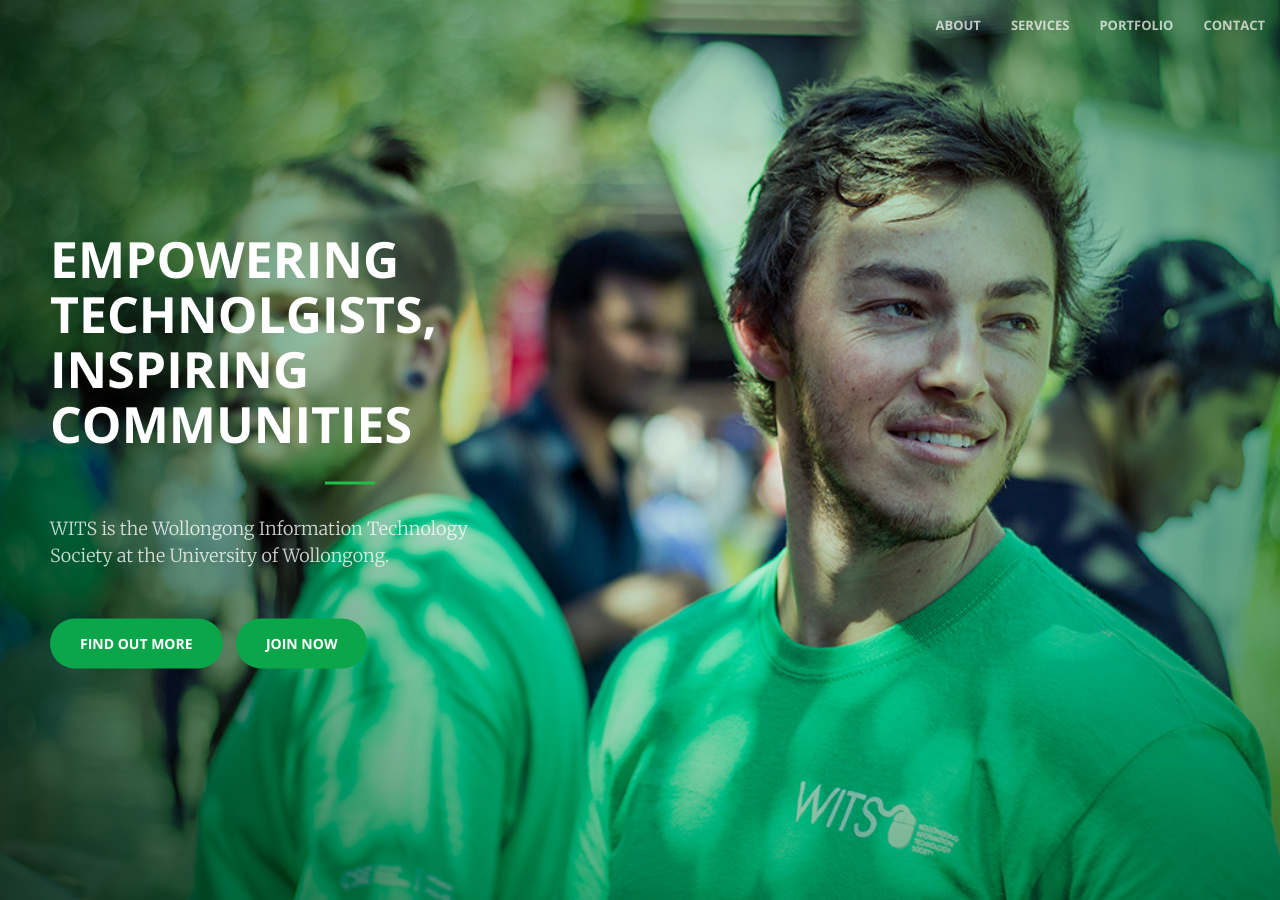
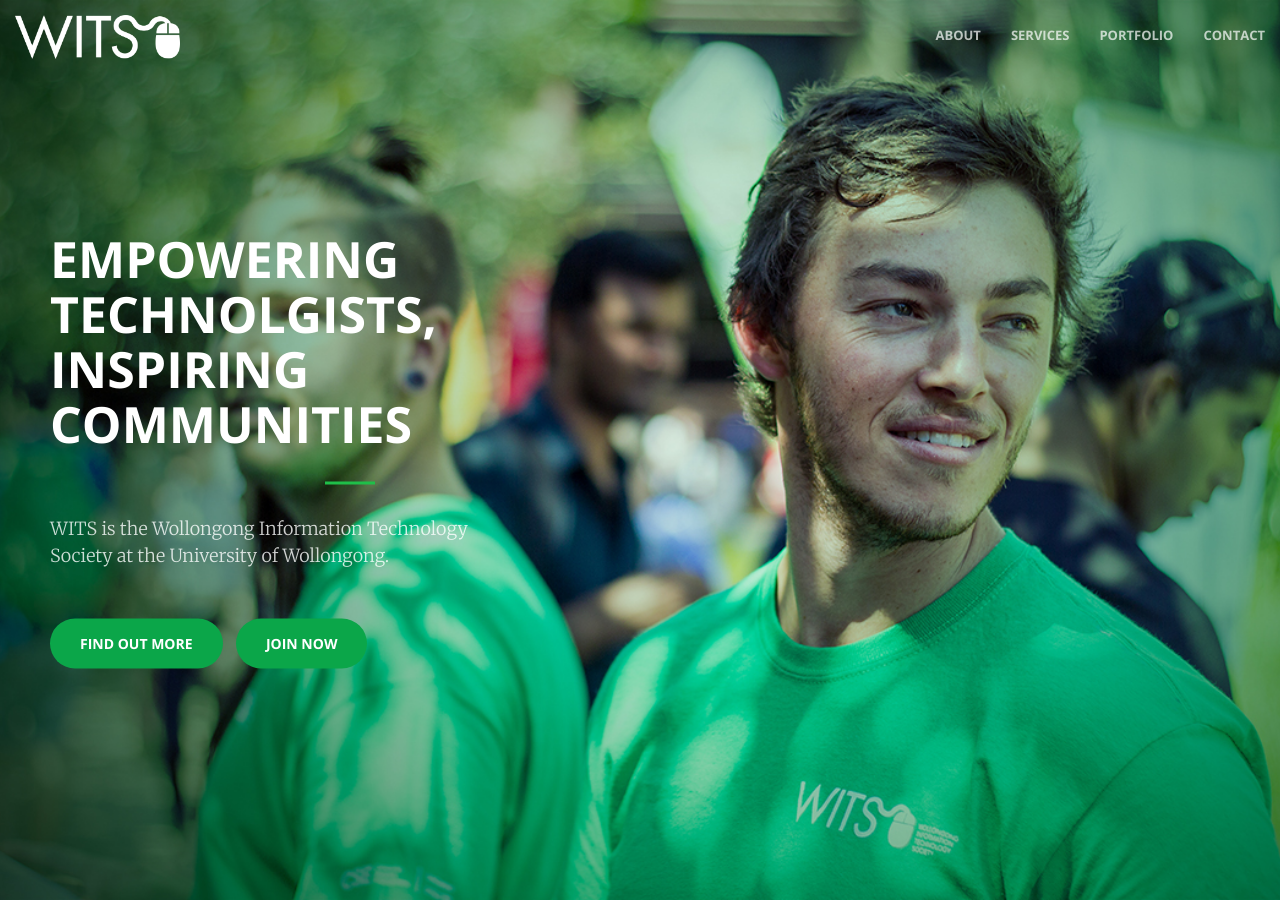
Before and after one commit to uwits/uwits.github.io, a Jekyll site: the page static/index.html, which Jekyll copies as it is, in a window 1280 px wide and 900 px high. Built offline with Jekyll 4.4.1, drawn with Linux system fonts in a browser that asks for light colours.

Commit message:
logo, greenifying, modifying hero image

```diff
--- a/static/css/creative.css
+++ b/static/css/creative.css
@@ -83,6 +83,7 @@
     -webkit-transition: all .35s;
     -moz-transition: all .35s;
     transition: all .35s;
+    height: 75px;
 }
 
 .navbar-default .navbar-header .navbar-brand {
@@ -122,10 +123,14 @@
 }
 
 .navbar-brand {
-	background: url('../img/witslogo.png') no-repeat 15%;
+
+}
+
+.navbar-logo {
+	background: url('../img/witslogo.png') no-repeat;
 	background-size: 100%;
-	width: 150px;
-	height: 65px;
+	width: 165px;
+	height: 55px;
 }
 
 @media(min-width:768px) {
@@ -241,6 +246,10 @@
         font-size: 18px;
         text-align: left;
         max-width: 80%;
+    }
+
+    .navbar-nav {
+    	margin-top: 10px;
     }
 }
 
--- a/static/index.html
+++ b/static/index.html
@@ -46,7 +46,7 @@
                     <span class="icon-bar"></span>
                     <span class="icon-bar"></span>
                 </button>
-                <a class="navbar-brand page-scroll" href="#page-top"></a>
+                <a class="navbar-brand page-scroll" href="#page-top"><div class="navbar-logo"></div></a>
             </div>
 
             <!-- Collect the nav links, forms, and other content for toggling -->
```
Also changed, not shown: static/img/witslogo.png (added).
